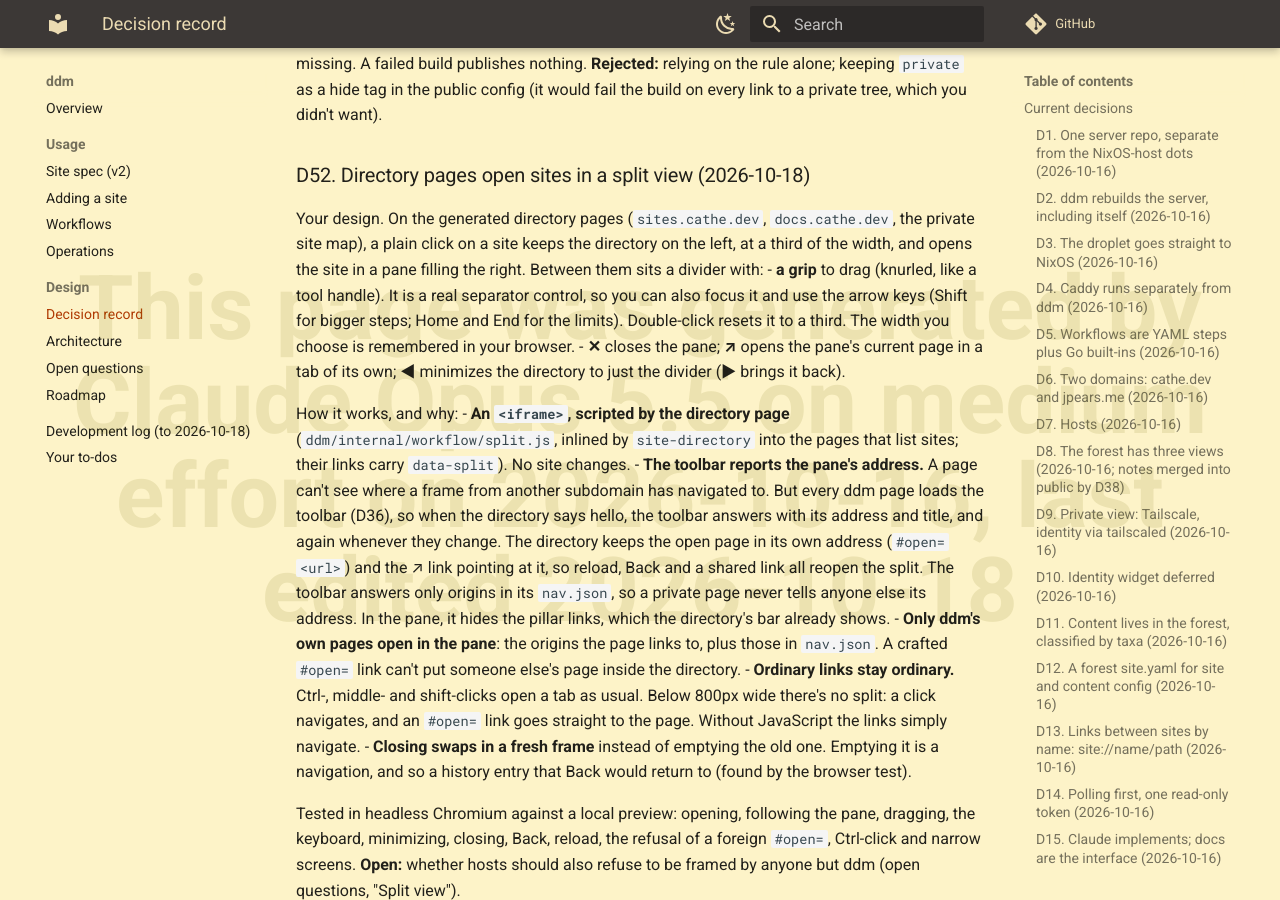
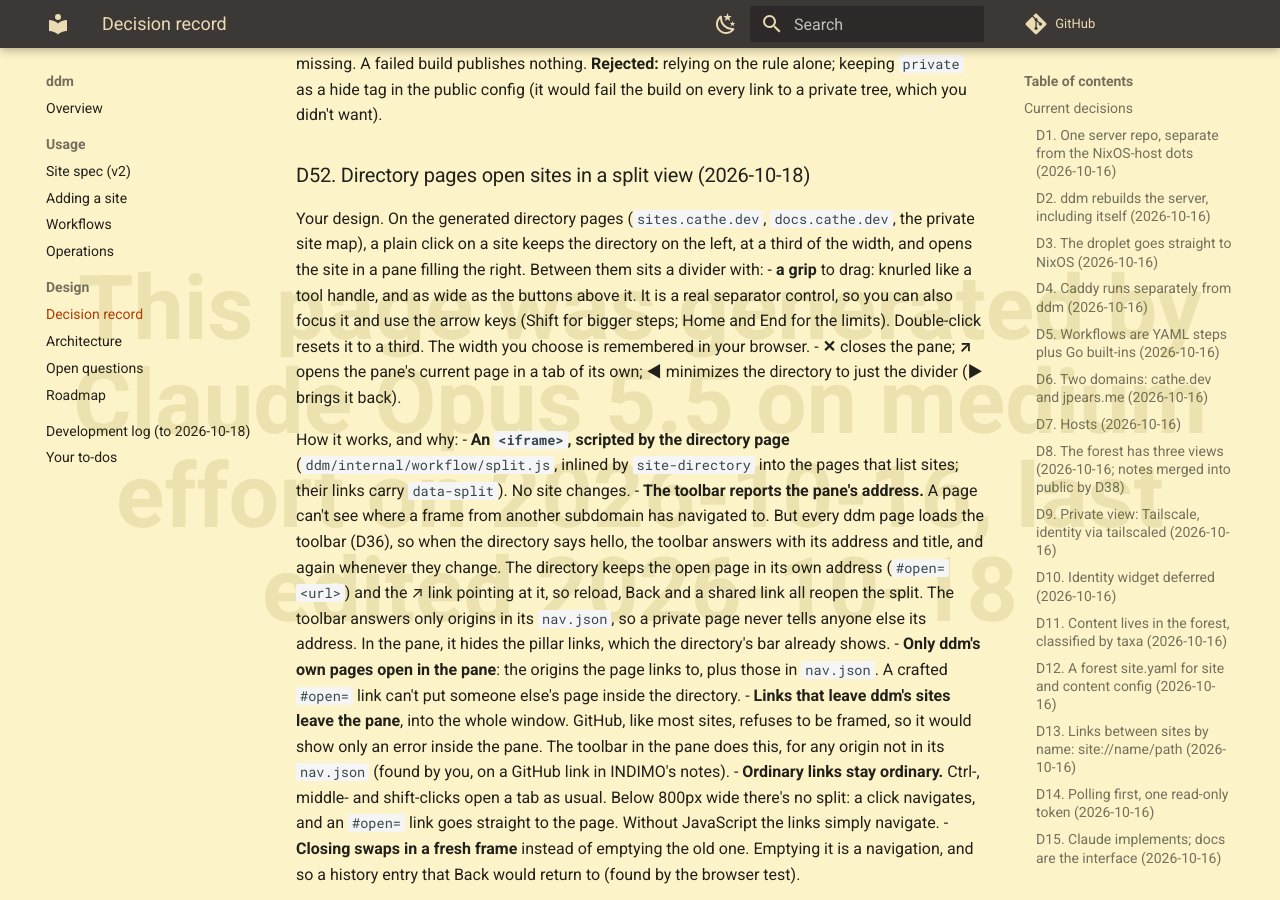
Before and after one commit to thecathe/webserver, an MkDocs documentation site: the page built from docs/design/record.md, in a window 1280 px wide and 900 px high, scrolled down 14087 px. Built offline with MkDocs 1.6.1 and Material for MkDocs 9.7.7, drawn with Linux system fonts in a browser that asks for light colours; comment, search, counter and statistics services are not loaded.

Commit message:
docs(record): D52's external links and grip width
Co-Authored-By: Claude Opus 5.5 <noreply@anthropic.com>

```diff
--- a/docs/design/record.md
+++ b/docs/design/record.md
@@ -467,7 +467,7 @@ build on every link to a private tree, which you didn't want).
 Your design. On the generated directory pages (`sites.cathe.dev`, `docs.cathe.dev`, the private site map), a plain
 click on a site keeps the directory on the left, at a third of the width, and opens the site in a pane filling the
 right. Between them sits a divider with:
-- **a grip** to drag (knurled, like a tool handle). It is a real separator control, so you can also focus it and
+- **a grip** to drag: knurled like a tool handle, and as wide as the buttons above it. It is a real separator control, so you can also focus it and
   use the arrow keys (Shift for bigger steps; Home and End for the limits). Double-click resets it to a third.
   The width you choose is remembered in your browser.
 - **✕** closes the pane; **↗** opens the pane's current page in a tab of its own; **◀** minimizes the directory
@@ -484,6 +484,9 @@ How it works, and why:
   the pane, it hides the pillar links, which the directory's bar already shows.
 - **Only ddm's own pages open in the pane**: the origins the page links to, plus those in `nav.json`. A crafted
   `#open=` link can't put someone else's page inside the directory.
+- **Links that leave ddm's sites leave the pane**, into the whole window. GitHub, like most sites, refuses to be
+  framed, so it would show only an error inside the pane. The toolbar in the pane does this, for any origin not in
+  its `nav.json` (found by you, on a GitHub link in INDIMO's notes).
 - **Ordinary links stay ordinary.** Ctrl-, middle- and shift-clicks open a tab as usual. Below 800px wide there's
   no split: a click navigates, and an `#open=` link goes straight to the page. Without JavaScript the links simply
   navigate.
```
